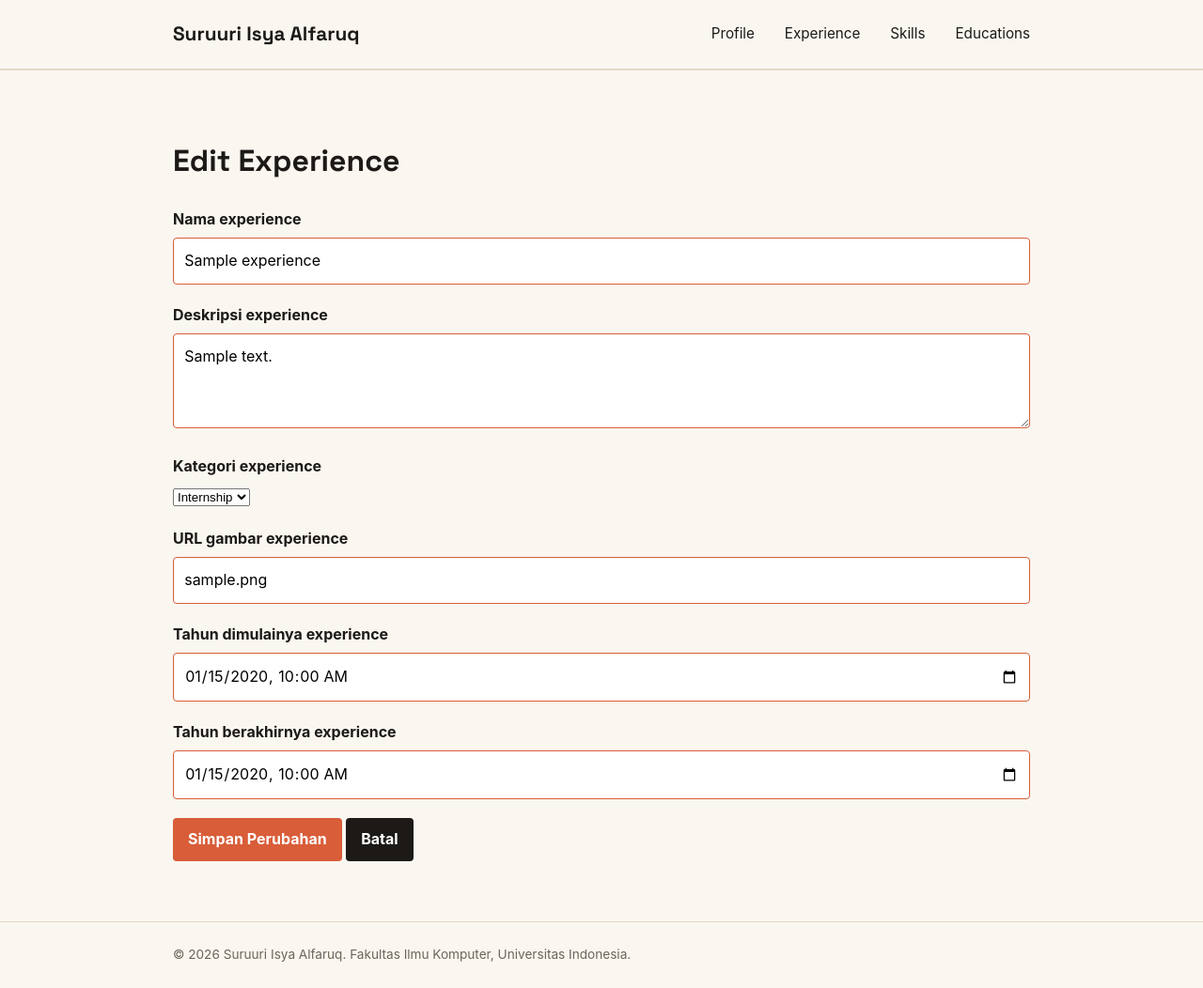
After one commit to SuruuriIsyaAlfaruq2/myportofolio, a Django app: page /experience/00000000-0000-0000-0000-000000000001/edit/ in a window 1280 px wide. The commit adds this page. Shown: the whole page at 94% size. Run offline with Django 5.2, Linux system fonts and the light colour scheme; tables that the repository leaves empty hold one stand-in row (values such as "Sample post").

Commit message:
feat: menambahkan fitur edit field untuk experience

```diff
--- a/main/urls.py
+++ b/main/urls.py
@@ -14,6 +14,7 @@ from main.views import (
     delete_education,
     delete_experience,
     delete_skill,
+    edit_experience,
     )
 
 app_name = "main"
@@ -32,4 +33,5 @@ urlpatterns = [
     path("experience/<uuid:experience_id>/delete/",delete_experience,name="delete_experience"),
     path("skills/<uuid:skills_id>/delete/",delete_skill,name="delete_skill"),
     path("educations/<uuid:educations_id>/delete/",delete_education,name="delete_education"),
+    path("experience/<uuid:experience_id>/edit/",edit_experience,name="edit_experience"),
 ]
--- a/main/views.py
+++ b/main/views.py
@@ -85,6 +85,22 @@ def create_experience(request):
         "form": form,
     }
     return render(request, "experience_form.html", context)
+def edit_experience(request, experience_id):
+    experience = get_object_or_404(Experience, pk=experience_id)
+
+    form = ExperienceForm(request.POST or None, instance=experience)
+
+    if request.method == "POST" and form.is_valid():
+        form.save()
+        messages.success(request, "Experience baru berhasil diperbarui!")
+        return redirect("main:show_experience")
+
+    context = {
+        "name": "Suruuri Isya Alfaruq",
+        "form": form,
+        "experience" : experience,
+    }
+    return render(request, "edit_experience.html", context)
 
 def create_education(request):
     form = EducationsForm(request.POST or None)
--- /dev/null
+++ b/templates/edit_experience.html
@@ -0,0 +1,29 @@
+{% extends "base.html" %}
+{% block meta %}
+    <title>Edit Experience - {{ name }}</title>
+{% endblock meta %}
+{% block content %}
+    <main>
+        <section class="experience-section">
+            <div class="container">
+                <h1>Edit Experience</h1>
+                <form method="post"
+                      action=""
+                      class="project-form">
+                    {% csrf_token %}
+                    {% for field in form %}
+                        <div class="form-group">
+                            <label for="{{ field.id_for_label }}">{{ field.label }}</label>
+                            {{ field }}
+                            {% for error in field.errors %}
+                                <p class="form-error">{{ error }}</p>
+                            {% endfor %}
+                        </div>
+                    {% endfor %}
+                    <button type="submit" class="button">Simpan Perubahan</button>
+                    <a href="{% url 'main:show_experience' %}" class="button button-secondary">Batal</a>
+                </form>
+            </div>
+        </section>
+    </main>
+{% endblock content %}
--- a/templates/experience.html
+++ b/templates/experience.html
@@ -14,6 +14,7 @@
                         <span aria-hidden="true">+</span>
                         Tambah Experience
                     </a>
+
                 </div>
                 <form method="get"
                       action="{% url 'main:show_experience' %}"
@@ -39,6 +40,11 @@
                             <p class="experience-description">{{ experience.description }}</p>
                             <div class="project-card-actions experience-card-actions">
                                 <div class="project-actions experience-actions">
+                                    <a href="{% url 'main:edit_experience' experience.id%}"
+                                    class="button button-secondary">
+                                        <!-- <span aria-hidden="true"></span> -->
+                                        Edit Experience
+                                    </a>
                                     {% include "components/experience_delete_modal.html" with experience=experience %}
                                 </div>
                             </div>
```
